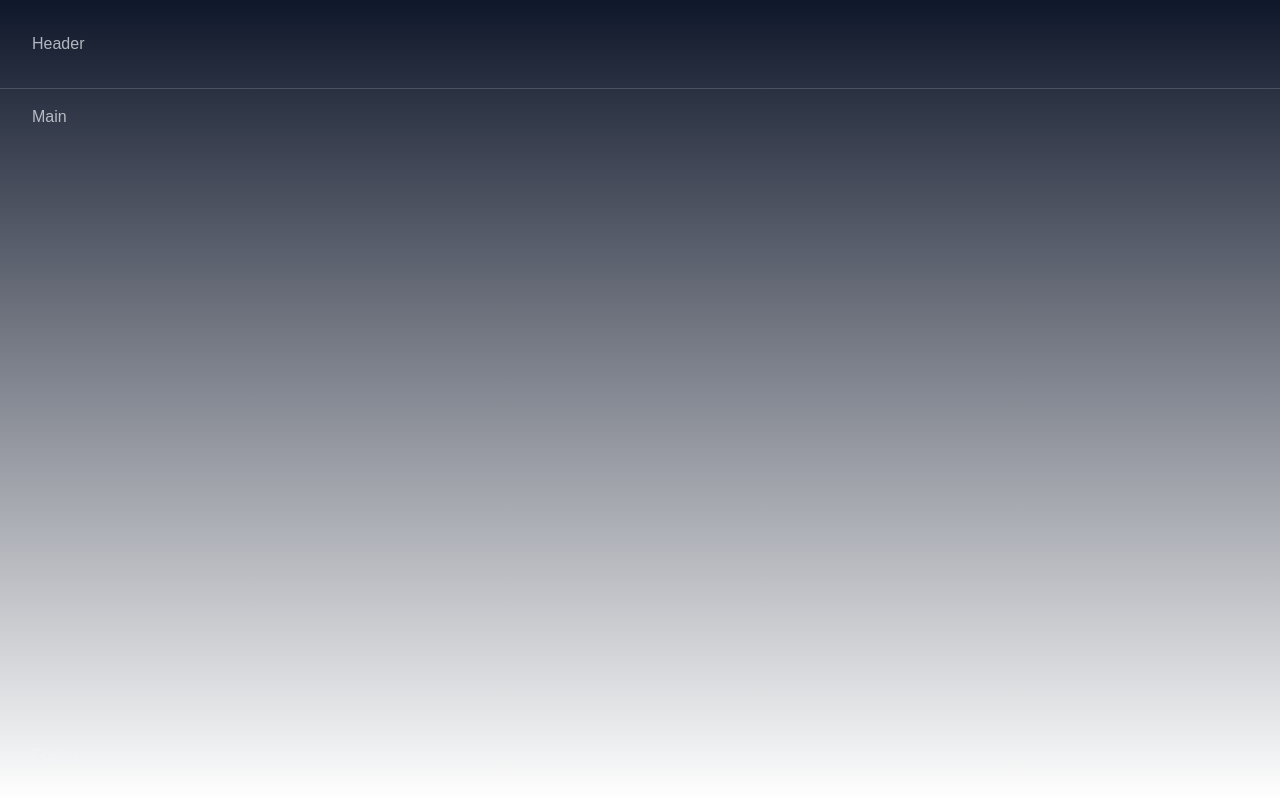
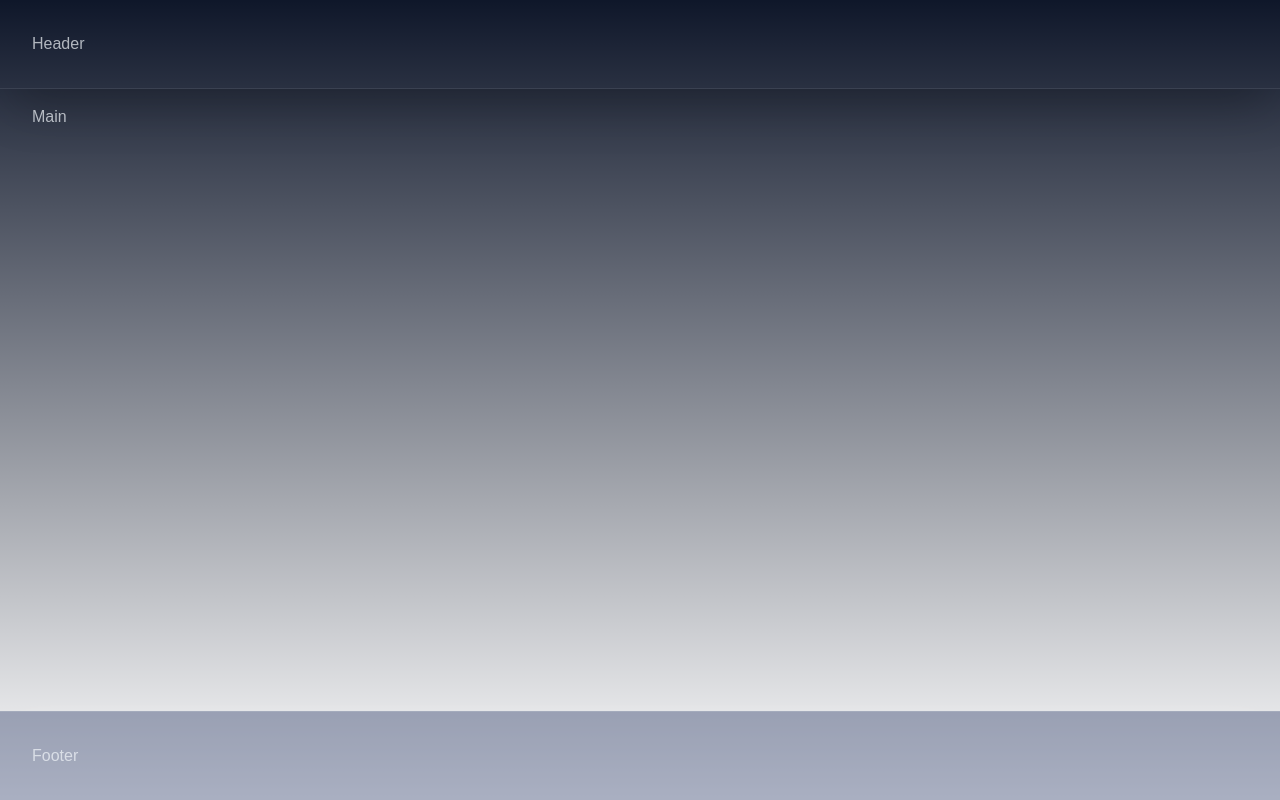
Before and after one commit to midcenturydude7/nextjs-framer-motion-tailwindcss-svg-mobile-navbar, a Next.js app: page / in a window 1280 px wide. Built offline with nearby package versions, Linux system fonts and the light colour scheme; a web font is replaced by a local one.

Commit message:
Adjusted styles

```diff
--- a/app/components/Footer/Footer.jsx
+++ b/app/components/Footer/Footer.jsx
@@ -1,3 +1,7 @@
 export default function Footer() {
-  return <div className="p-8">Footer</div>;
+  return (
+    <footer className="border-t-[1px] border-slate-300/20 bg-[#2a3765]/40 shadow-2xl shadow-white">
+      <div className="p-8">Footer</div>
+    </footer>
+  );
 }
--- a/app/components/Header/Header.jsx
+++ b/app/components/Header/Header.jsx
@@ -1,6 +1,6 @@
 export default function Header() {
   return (
-    <header className="border-b-[1px] border-slate-300/20 py-8">
+    <header className="border-b-[1px] border-slate-300/10 py-8 shadow-2xl">
       <div className="px-8">Header</div>
     </header>
   );
```
